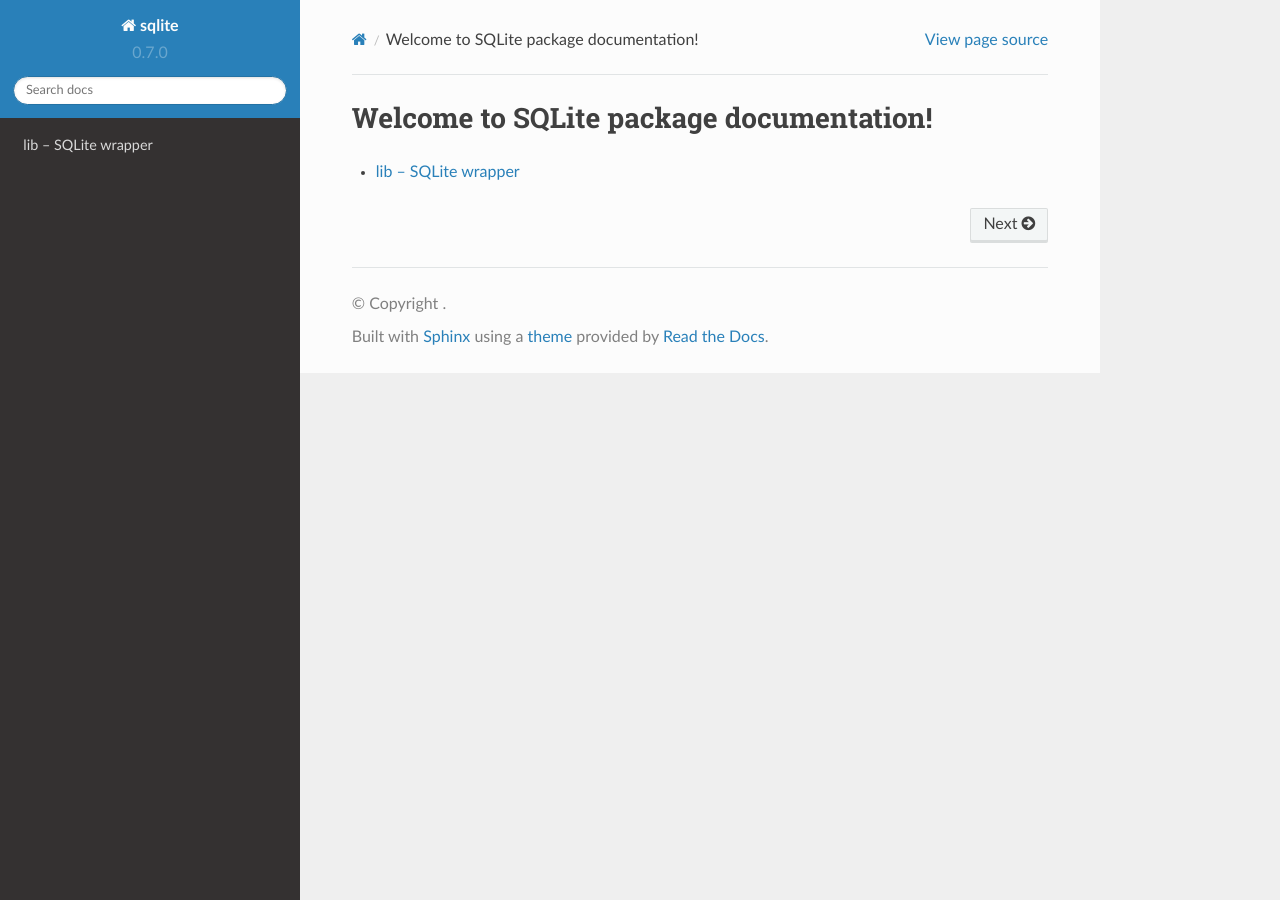
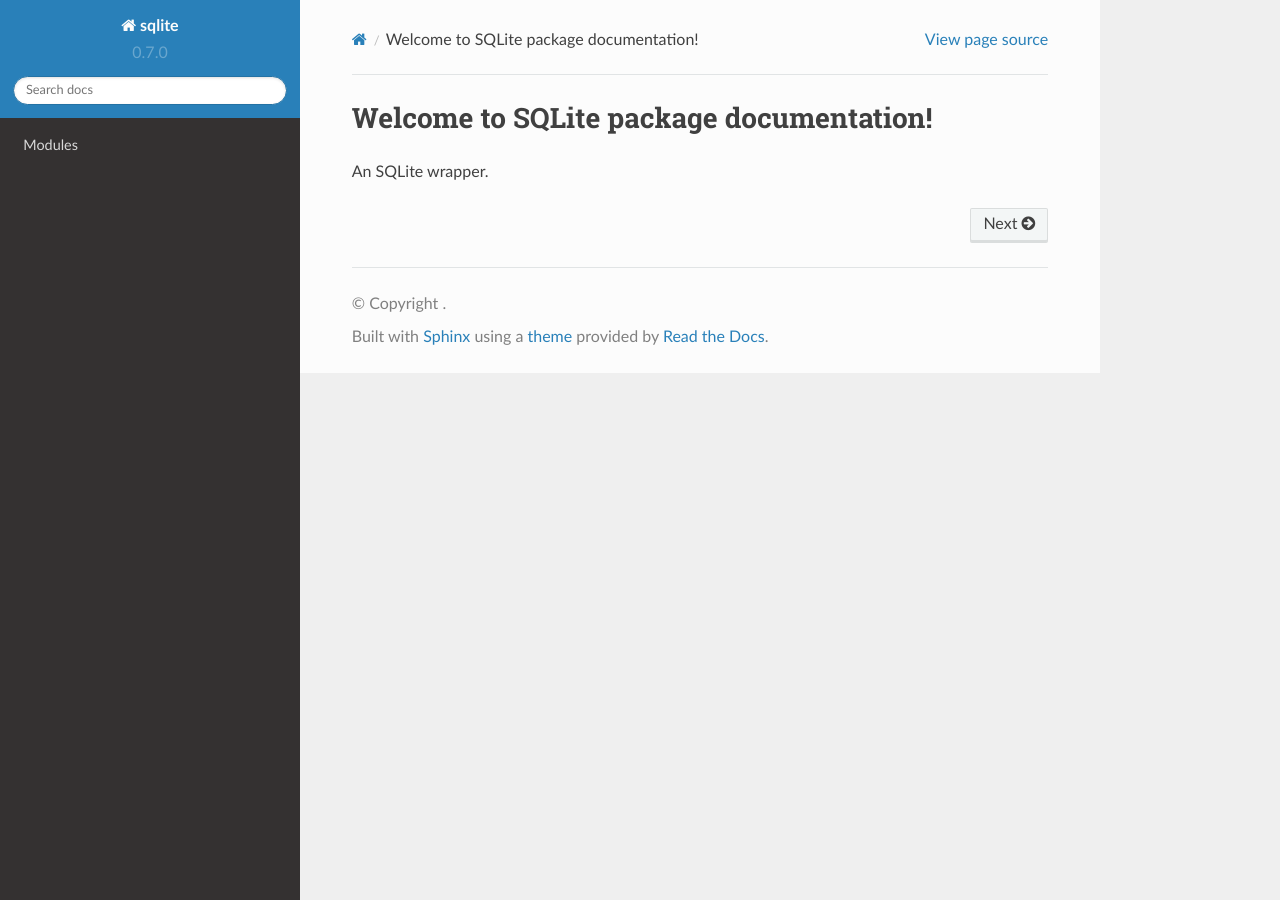
Before and after one commit to mys-lang/package-sqlite, a Sphinx documentation site: the page built from doc/index.rst, in a window 1280 px wide. Built offline with Sphinx 7.4.7 and the Read the Docs theme 2.0.0, drawn with Linux system fonts in a browser that asks for light colours.

Commit message:
Documentation.

```diff
--- a/doc/index.rst
+++ b/doc/index.rst
@@ -1,8 +1,11 @@
 Welcome to SQLite package documentation!
 ========================================
+
+An SQLite wrapper.
 
 .. toctree::
    :maxdepth: 1
    :titlesonly:
+   :hidden:
 
-   lib
+   modules
```
Also changed, not shown: doc/modules.rst (added, +10 -0 lines), doc/modules/lib.rst (renamed from doc/lib.rst).
